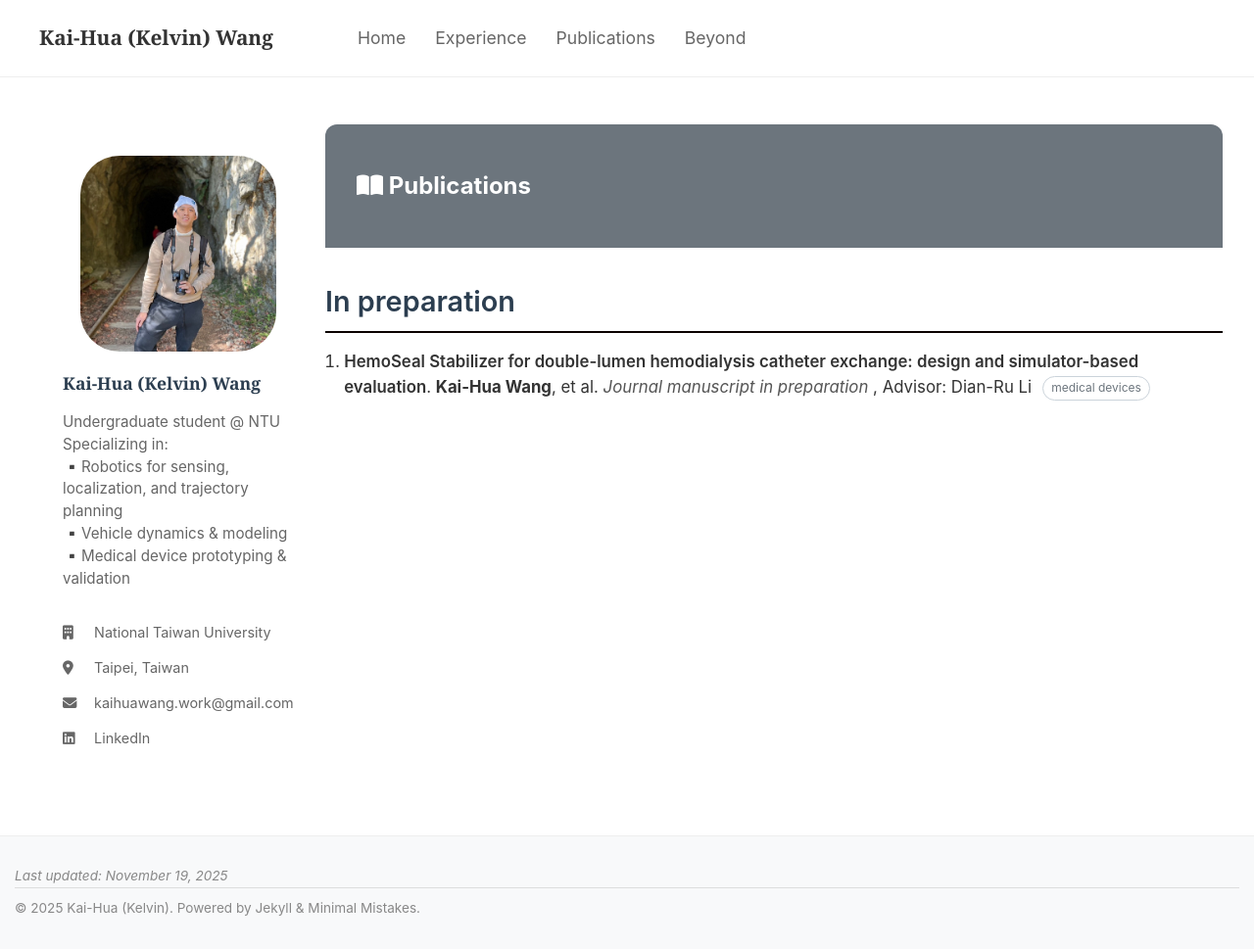
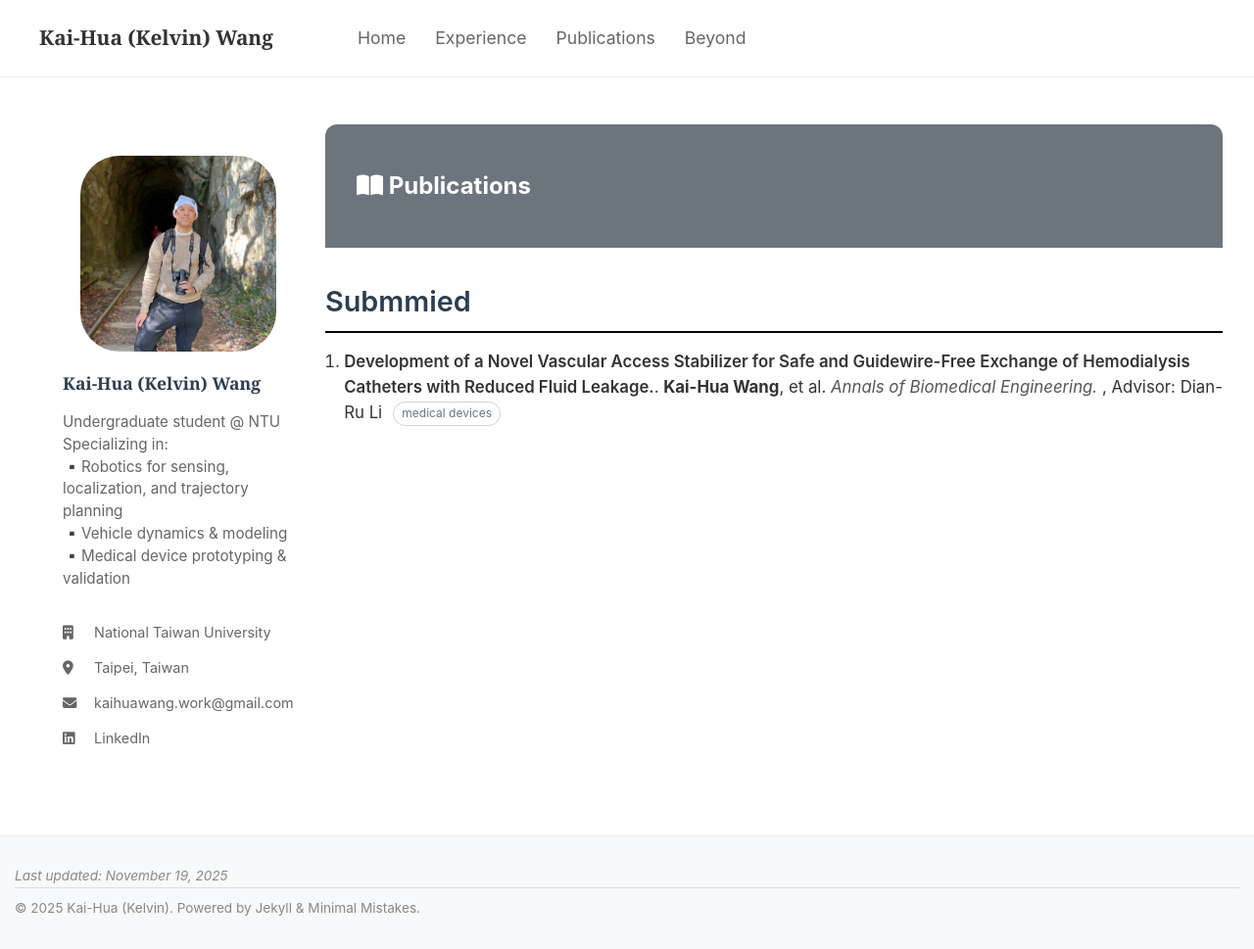
Before and after one commit to Kelvin1106/Kelvin1106.github.io, a Jekyll site: the page built from pages/publications.md, in a window 1280 px wide and 969 px high. Shown: the whole window at 98% size. Built offline with Jekyll 4.4.1, drawn with Linux system fonts in a browser that asks for light colours.

Commit message:
Revise publications layout and update content
Updated the sidebar and main content sections, including a new publication entry and corrected the section title.

```diff
--- a/pages/publications.md
+++ b/pages/publications.md
@@ -152,12 +152,12 @@ permalink: /publications/
     </div>
 
     <!-- In preparation -->
-    <h3 class="experience-section-title">In preparation</h3>
+    <h3 class="experience-section-title">Submmied</h3>
     <ol class="pub-list">
       <li>
-        <span class="pub-title">HemoSeal Stabilizer for double-lumen hemodialysis catheter exchange: design and simulator-based evaluation</span>.
+        <span class="pub-title">Development of a Novel Vascular Access Stabilizer for Safe and Guidewire-Free Exchange of Hemodialysis Catheters with Reduced Fluid Leakage.</span>.
         <strong>Kai-Hua Wang</strong>, <span>et al.</span>
-        <span class="pub-venue">Journal manuscript in preparation</span> , Advisor: Dian-Ru Li
+        <span class="pub-venue">Annals of Biomedical Engineering.</span> , Advisor: Dian-Ru Li
         <span class="pub-badge">medical devices</span>
       </li>
     </ol>
```
